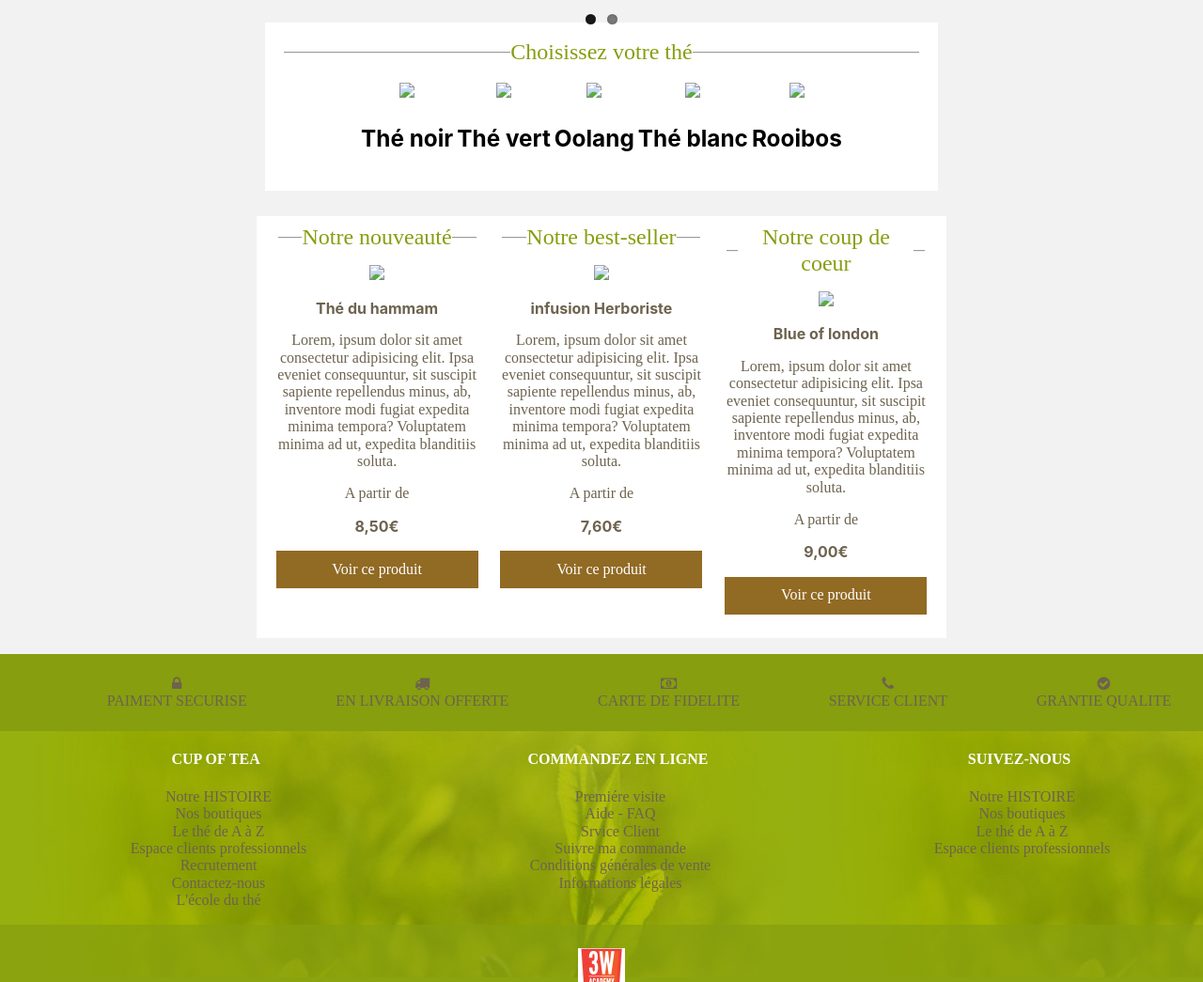
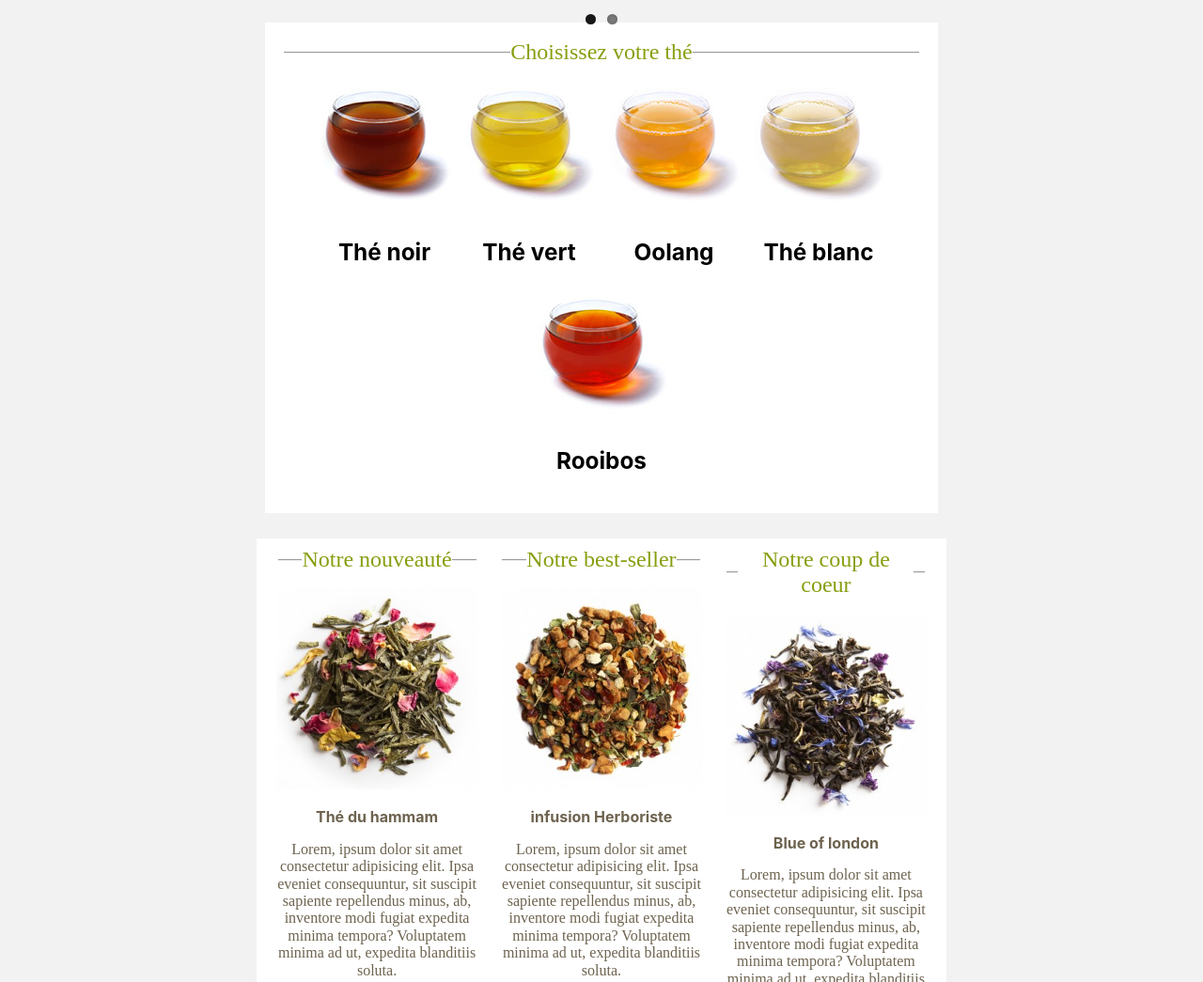
Before and after one commit to yassine-zahir/th-, a plain HTML site: page index.html in a window 1280 px wide. Shown: the part 755-1800 px from the top of the page at 94% size. Drawn offline with nearby package versions, Linux system fonts and the light colour scheme; files whose address does not match are found by name.

Commit message:
Update index.html

```diff
--- a/index.html
+++ b/index.html
@@ -54,28 +54,28 @@
 
                 <div class="flex_start">
                     <div>
-                        <img src="/maquette14/img/tea/1.jpg">
+                        <img src="img/tea/1.jpg">
                         <h3>Thé noir</h3>
                     </div>
                     <div>
-                        <img src="/maquette14/img/tea/2.jpg">
+                        <img src="img/tea/2.jpg">
                         <h3>Thé vert</h3>
                     </div>
                 </div>
                 <div class="flex_end">
                     <div>
-                        <img src="/maquette14/img/tea/3.jpg">
+                        <img src="img/tea/3.jpg">
                         <h3>Oolang</h3>
                     </div>
                     <div>
-                        <img src="/maquette14/img/tea/4.jpg">
+                        <img src="img/tea/4.jpg">
                         <h3>Thé blanc</h3>
                     </div>
 
                 </div>
                 <div id="order">
 
-                    <img src="/maquette14/img/tea/5.jpg">
+                    <img src="img/tea/5.jpg">
                     <h3>Rooibos</h3>
 
                 </div>
@@ -89,7 +89,7 @@
                         <legend>Notre nouveauté</legend>
                     </fieldset>
 
-                    <img src="/maquette14/img/product/product1.jpg">
+                    <img src="img/product/product1.jpg">
                     <h3>Thé du hammam</h3>
                     <p>Lorem, ipsum dolor sit amet consectetur adipisicing elit. Ipsa eveniet consequuntur, sit suscipit
                         sapiente repellendus minus, ab, inventore modi fugiat expedita minima tempora? Voluptatem minima
@@ -104,7 +104,7 @@
                         <legend>Notre best-seller</legend>
                     </fieldset>
 
-                    <img src="/maquette14/img/product/product2.jpg">
+                    <img src="img/product/product2.jpg">
                     <h3>infusion Herboriste</h3>
                     <p>Lorem, ipsum dolor sit amet consectetur adipisicing elit. Ipsa eveniet consequuntur, sit suscipit
                         sapiente repellendus minus, ab, inventore modi fugiat expedita minima tempora? Voluptatem minima
@@ -119,7 +119,7 @@
                         <legend>Notre coup de coeur</legend>
                     </fieldset>
 
-                    <img src="/maquette14/img/product/product3.jpg" id="img3">
+                    <img src="img/product/product3.jpg" id="img3">
                     <h3>Blue of london</h3>
                     <p>Lorem, ipsum dolor sit amet consectetur adipisicing elit. Ipsa eveniet consequuntur, sit suscipit
                         sapiente repellendus minus, ab, inventore modi fugiat expedita minima tempora? Voluptatem minima
```
